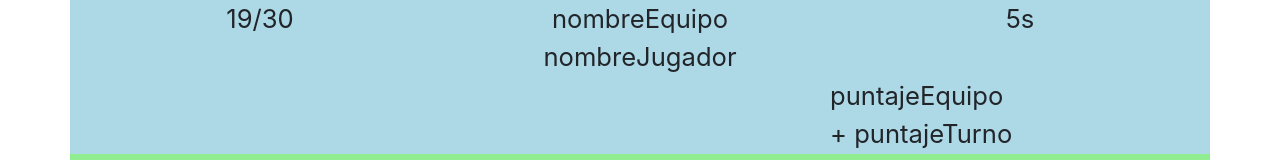
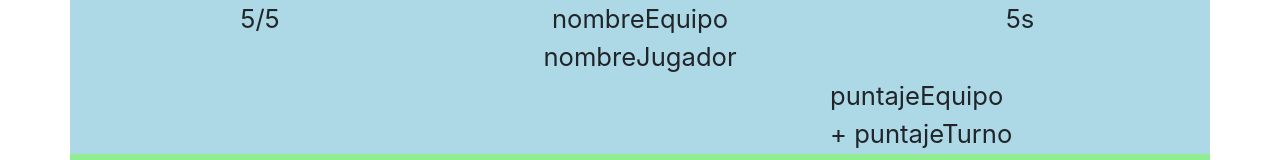
Before and after one commit to LeandroMagonza/sayMyName, an Angular app: page / in a window 1280 px wide. Shown: the top 160 px of the page. Built offline with nearby package versions, Linux system fonts and the light colour scheme.

Commit message:
Agregadas contandor de cartas en mazo y descarte

```diff
--- a/src/app/app.component.html
+++ b/src/app/app.component.html
@@ -1,5 +1,5 @@
 <div class="container">
-  <app-header></app-header>
+  <app-header [cantMazoCompleto] = "cantMazoCompleto" [cantMazoRestante] = "cantMazoRestante"></app-header>
   <app-carta-actual [cartaActual] = "cartaActual" ></app-carta-actual>
   <app-acciones (actualizarCarta)="onActualizarCarta($event)"></app-acciones>
 </div>
--- a/src/app/app.component.ts
+++ b/src/app/app.component.ts
@@ -10,17 +10,23 @@ import { Carta } from './models/carta';
 export class AppComponent {
   title = 'sayMyName';
   cartaActual:Carta;
-
+  cantMazoCompleto: number;
+  cantMazoRestante: number;
   constructor(private mazoService: MazoService) { }
 
   ngOnInit(): void {
     this.cartaActual = this.mazoService.proximaCarta;
+    this.cantMazoRestante = this.mazoService.mazoEnJuego.length;
+    this.cantMazoCompleto = this.mazoService.mazoEnJuegoYDescarte.length;
+
   }
 
   onActualizarCarta(event)
   {
-    console.log(this.cartaActual);
+    // console.log(this.cartaActual);
     this.mazoService.updateCarta(this.cartaActual.id,event);
     this.cartaActual = this.mazoService.proximaCarta;
+    this.cantMazoRestante = this.mazoService.mazoEnJuego.length;
+    this.cantMazoCompleto = this.mazoService.mazoEnJuegoYDescarte.length;
   }
 }
--- a/src/app/header/header.component.html
+++ b/src/app/header/header.component.html
@@ -1,5 +1,5 @@
   <div class="row">
-    <app-informacion-mazo class="col-4"></app-informacion-mazo>
+    <app-informacion-mazo class="col-4" [cantMazoCompleto] = "cantMazoCompleto" [cantMazoRestante] = "cantMazoRestante"></app-informacion-mazo>
     <app-jugador-actual class="col-4"></app-jugador-actual>
     <app-timer class="col-4"></app-timer>
   </div>
--- a/src/app/header/header.component.ts
+++ b/src/app/header/header.component.ts
@@ -1,6 +1,5 @@
-import { Component, OnInit } from '@angular/core';
+import { Component, OnInit, Input } from '@angular/core';
 import { MazoService } from '../mazo.service';
-import { Carta } from '../models/carta';
 
 @Component({
   selector: 'app-header',
@@ -8,9 +7,9 @@ import { Carta } from '../models/carta';
   styleUrls: ['./header.component.css']
 })
 export class HeaderComponent implements OnInit {
-  mazo: Carta[];
+  @Input() cantMazoCompleto:number;
+  @Input() cantMazoRestante:number;
   constructor(private mazoService: MazoService ) {
-    this.mazo = mazoService.mazoEnJuego;
   }
 
   ngOnInit(): void {
--- a/src/app/header/informacion-mazo/informacion-mazo.component.html
+++ b/src/app/header/informacion-mazo/informacion-mazo.component.html
@@ -1,3 +1,3 @@
 <div class="col-12">
-  19/30
+ {{cantMazoRestante}}/{{cantMazoCompleto}}
 </div>
--- a/src/app/mazo.service.ts
+++ b/src/app/mazo.service.ts
@@ -27,6 +27,9 @@ export class MazoService {
   get mazoEnJuego() {
     return this.mazo.filter(carta=>carta.estado == EstadoCarta.MAZO);
   }
+  get mazoEnJuegoYDescarte() {
+    return this.mazo.filter(carta=>carta.estado == EstadoCarta.MAZO || carta.estado == EstadoCarta.DESCARTE);
+  }
   get proximaCarta()
   {
     return this.mazoEnJuego[0];
```
Also changed, not shown: src/app/header/informacion-mazo/informacion-mazo.component.ts (+5 -2 lines).
